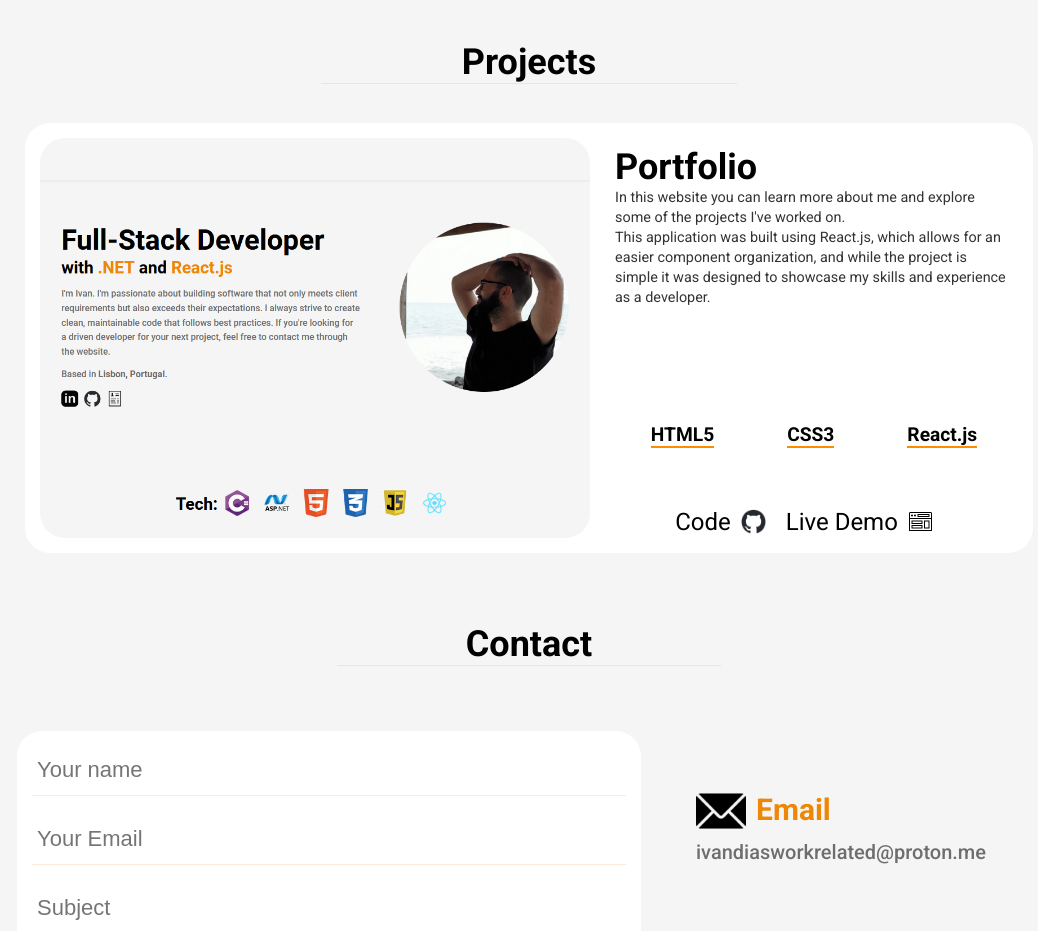
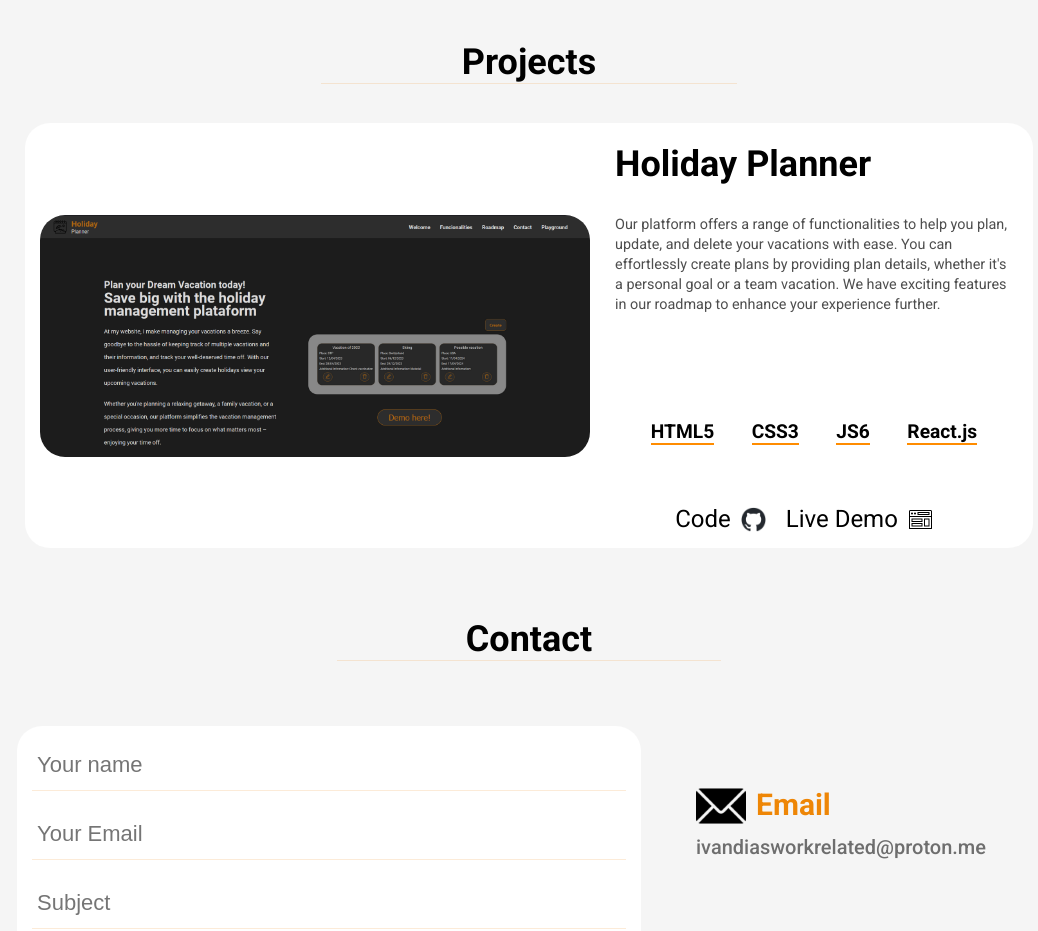
Before and after one commit to ivandiaswr/ivan-dias-portfolio, a React (Create React App) app: page / in a window 1280 px wide. Shown: the part 980-1911 px from the top of the page, without its empty margins (111-1149 px from the left). Built offline with nearby package versions, Linux system fonts and the light colour scheme.

Commit message:
project add

```diff
--- a/src/components/project/project.css
+++ b/src/components/project/project.css
@@ -38,7 +38,7 @@
 
 .section-project-image{
     width: 550px;
-    height: 400px;
+
     border-radius: 25px;
     object-fit: cover;
 }
@@ -59,9 +59,10 @@
 }
 
 .section-project-description p{
+    margin-top: 30px;
     height: 150px;
     font-size: 0.9rem;
-    color: #333333;
+    color: #4e4e4e;
     line-height: 20px;
 }
 
--- a/src/components/project/project.js
+++ b/src/components/project/project.js
@@ -1,13 +1,12 @@
 import './project.css';
 
-import portfolioThumbnail from '../images/portfolio-thumbnail.png';
+import portfolioThumbnail from '../images/holidayplanner-thumbnail.png';
 import github from '../images/github-black-logo.png';
 import demo from '../images/website.png';
 
 function Project() {
   return (
         <section id="section-project" className="section-project">
-
           <div className="section-project-grid">
             <div className="project"><h1>Projects</h1></div>
             <div className="project">
@@ -15,49 +14,31 @@ function Project() {
                 <img className="section-project-image" src= {portfolioThumbnail} alt="Portfolio"/>
                 <div className="section-project-info">
                   <div className="section-project-description">
-                    <h2>Portfolio</h2>
-                    <p>In this website you can learn more about me and explore some of the projects I've worked on.<p>This application was built using React.js, which allows for an easier component organization, and while the project is simple it was designed to showcase my skills and experience as a developer.</p></p>
+                    <h2>Holiday Planner</h2>
+                    <p>Our platform offers a range of functionalities to help you plan, update, and delete your vacations with ease. You can effortlessly create plans by providing plan details, whether it's a personal goal or a team vacation. We have exciting features in our roadmap to enhance your experience further. </p>
                   </div>
                   <div className="section-project-skills">
                     <p>HTML5</p>
                     <p>CSS3</p>
+                    <p>JS6</p>
                     <p>React.js</p>
                   </div>
                   <div className="section-project-external">
-                    <a className="a-section-project-github" href="https://github.com/ivandiaswr/ivan-dias-portfolio" target="_blank" rel="noreferrer">Code<img className="img-section-project-github" src= {github} alt="GitHub" title="GitHub"/></a>
-                    <a className="a-section-project-demo" href="https://ivandiaswr.github.io/ivan-dias-portfolio/" target="_blank" rel="noreferrer">Live Demo<img className="img-section-project-demo" src= {demo} alt="Live Demo" title="Live Demo"/></a>
+                    <a className="a-section-project-github" href="https://github.com/ivandiaswr/holiday-planner" target="_blank" rel="noreferrer">
+                      Code
+                      <img className="img-section-project-github" src= {github} alt="GitHub" title="GitHub"/>
+                    </a>
+                    <a className="a-section-project-demo" href="https://victorious-plant-0f4deba03.3.azurestaticapps.net" target="_blank" rel="noreferrer">
+                      Live Demo
+                      <img className="img-section-project-demo" src= {demo} alt="Live Demo" title="Live Demo"/>
+                    </a>
                   </div>
                 </div>
               </div>
             </div>
-
-
           </div>
         </section>
   );
 }
 
 export default Project;
-
-
-/*  <div className="project">
-              <div className="project-items">
-                <img className="section-project-image" src= "" alt="Under development"/>
-                <div className="section-project-info">
-                <div className="section-project-description">
-                    <h2>Under development</h2>
-                    <p>Under development</p>
-                  </div>
-                  <div className="section-project-skills">
-                    <p>HTML5</p>
-                    <p>CSS3</p>
-                    <p>React.js</p>
-                  </div>
-                  <div className="section-project-external">
-                    <a className="a-section-project-github" href="https://github.com/ivandiaswr" target="_blank" rel="noreferrer">Code<img className="img-section-project-github" src= {github} alt="GitHub" title="Github"/></a>
-                    <a className="a-section-project-demo" href="https://github.com/ivandiaswr" target="_blank" rel="noreferrer">Live Demo<img className="img-section-project-demo" src= {demo} alt="Live Demo" title="Live Demo"/></a>
-                  </div>
-                </div>
-              </div>
-            </div>
-            */
```
Also changed, not shown: src/components/images/holidayplanner-thumbnail.png (added).
